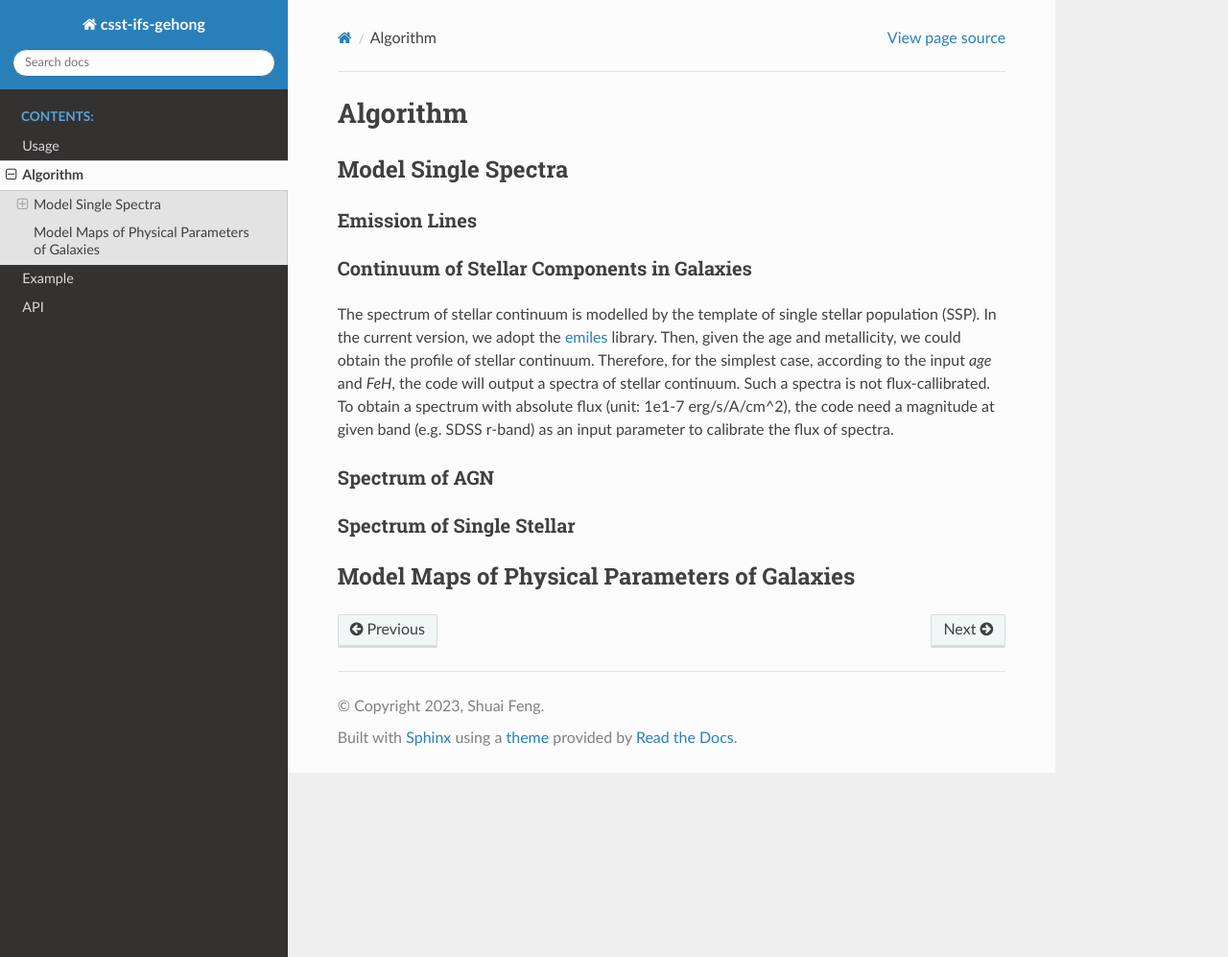
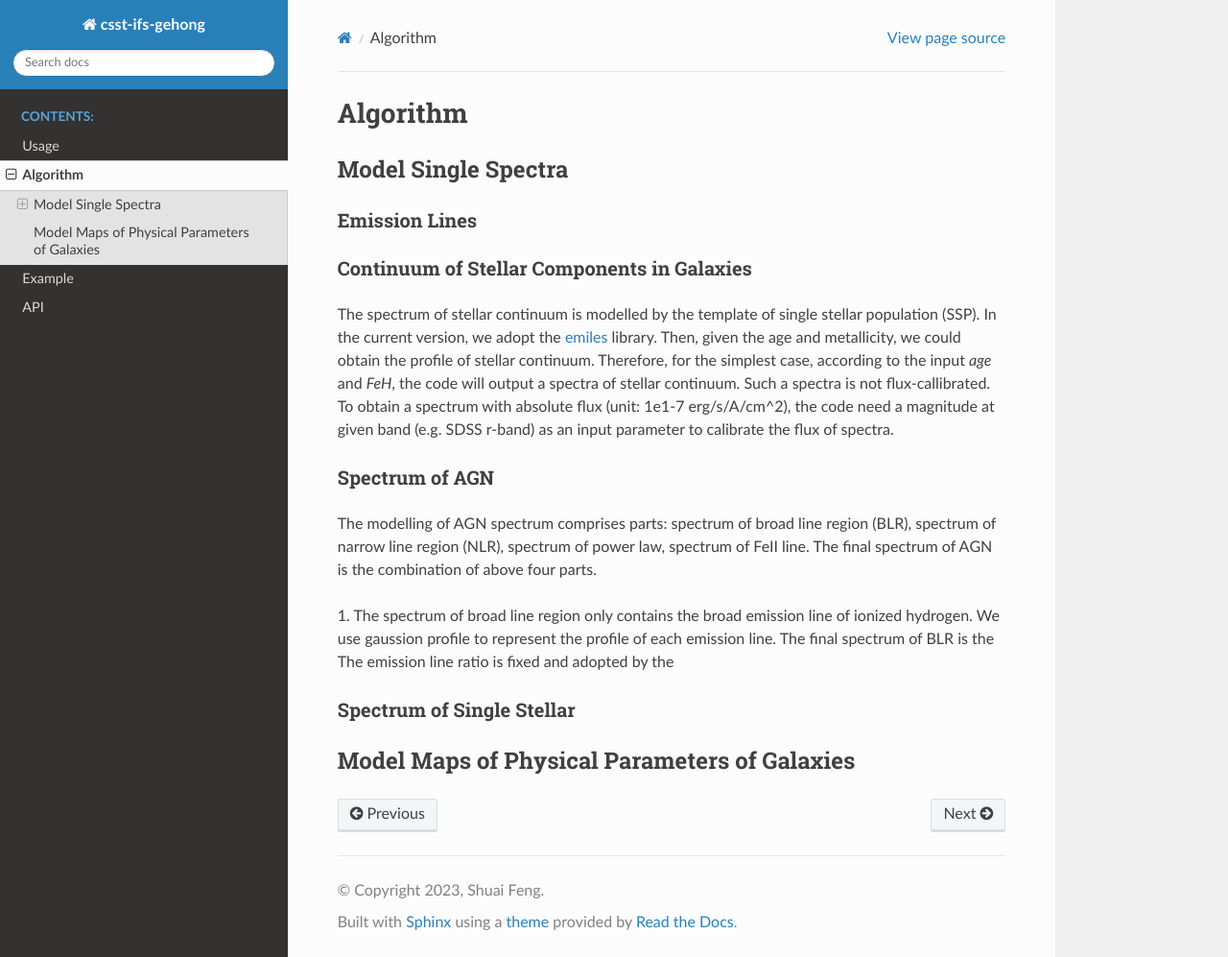
Before and after one commit to fengshuai0210/csst-ifs-gehong, a Sphinx documentation site: the page built from docs/source/algorithm.rst, in a window 1280 px wide and 997 px high. Shown: the whole window at 96% size. Built offline with Sphinx 7.4.7 and the Read the Docs theme 2.0.0, drawn with Linux system fonts in a browser that asks for light colours.

Commit message:
Update algorithm.rst

```diff
--- a/docs/source/algorithm.rst
+++ b/docs/source/algorithm.rst
@@ -19,6 +19,13 @@ the code need a magnitude at given band (e.g. SDSS r-band) as an input parameter
 Spectrum of AGN
 ~~~~~~~~~~~~~~~
 
+The modelling of AGN spectrum comprises parts: spectrum of broad line region (BLR), spectrum of narrow line region (NLR), spectrum of
+power law, spectrum of FeII line. The final spectrum of AGN is the combination of above four parts.
+
+1. The spectrum of broad line region only contains the broad emission line of ionized hydrogen. We use gaussion profile to represent the profile
+of each emission line. The final spectrum of BLR is the The emission line ratio is fixed and adopted
+by the
+
 Spectrum of Single Stellar
 ~~~~~~~~~~~~~~~~~~~~~~~~~~
 
```
